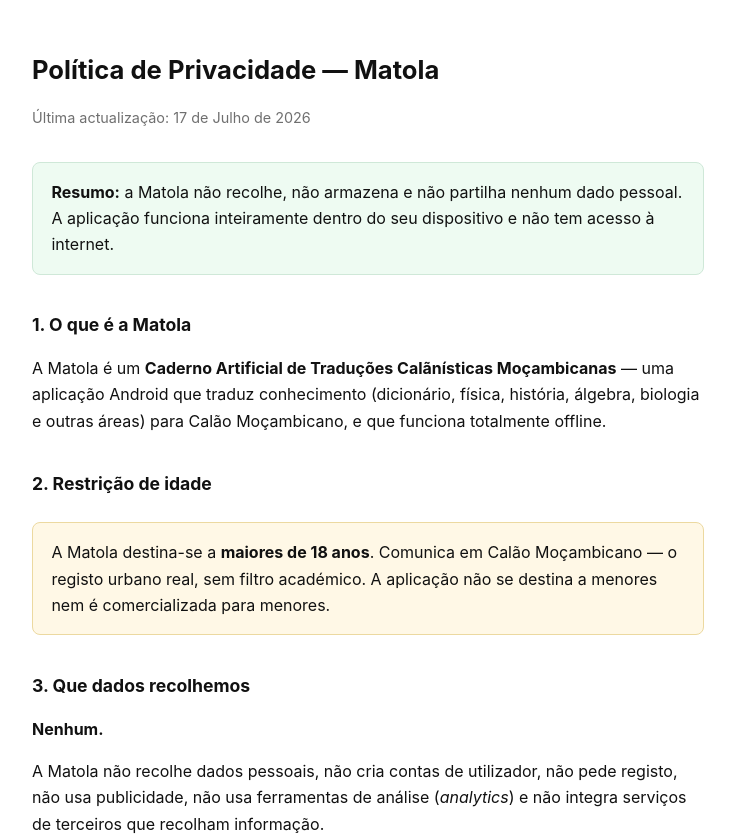
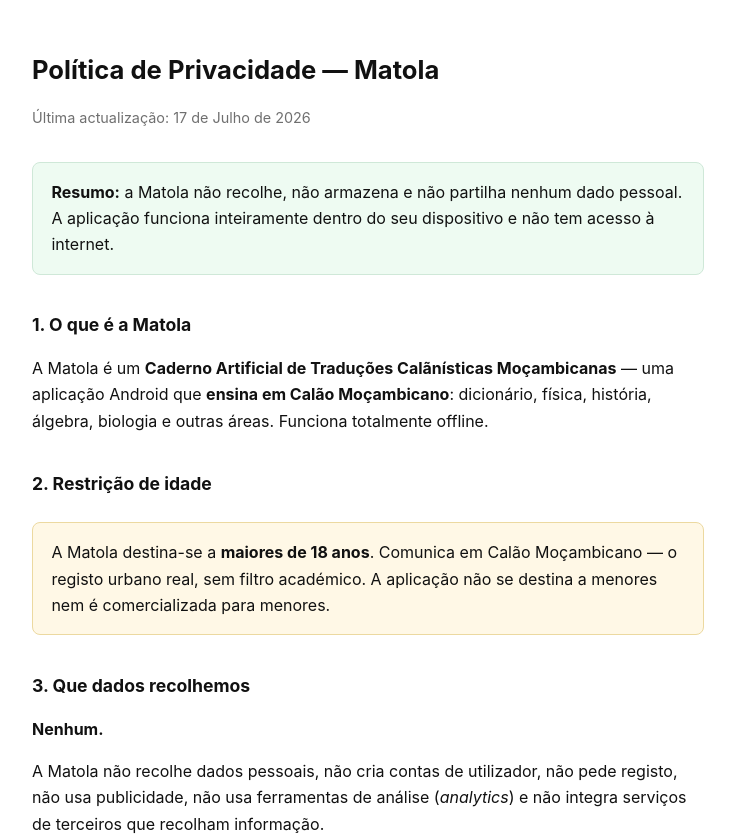
Before and after one commit to MatolaCAT-CM/matola, a plain HTML site: page politica-privacidade.html in a window 1280 px wide. Shown: the top 840 px of the page, without its empty margins (272-1007 px from the left). Drawn offline with Linux system fonts and the light colour scheme.

Commit message:
Clarify Matola application description
Updated description of Matola application to clarify its purpose and functionality.

```diff
--- a/politica-privacidade.html
+++ b/politica-privacidade.html
@@ -52,9 +52,9 @@
 <h2>1. O que é a Matola</h2>
 <p>
   A Matola é um <strong>Caderno Artificial de Traduções Calãnísticas
-  Moçambicanas</strong> — uma aplicação Android que traduz conhecimento
-  (dicionário, física, história, álgebra, biologia e outras áreas) para Calão
-  Moçambicano, e que funciona totalmente offline.
+  Moçambicanas</strong> — uma aplicação Android que <strong>ensina em Calão
+  Moçambicano</strong>: dicionário, física, história, álgebra, biologia e
+  outras áreas. Funciona totalmente offline.
 </p>
 
 <h2>2. Restrição de idade</h2>
```
